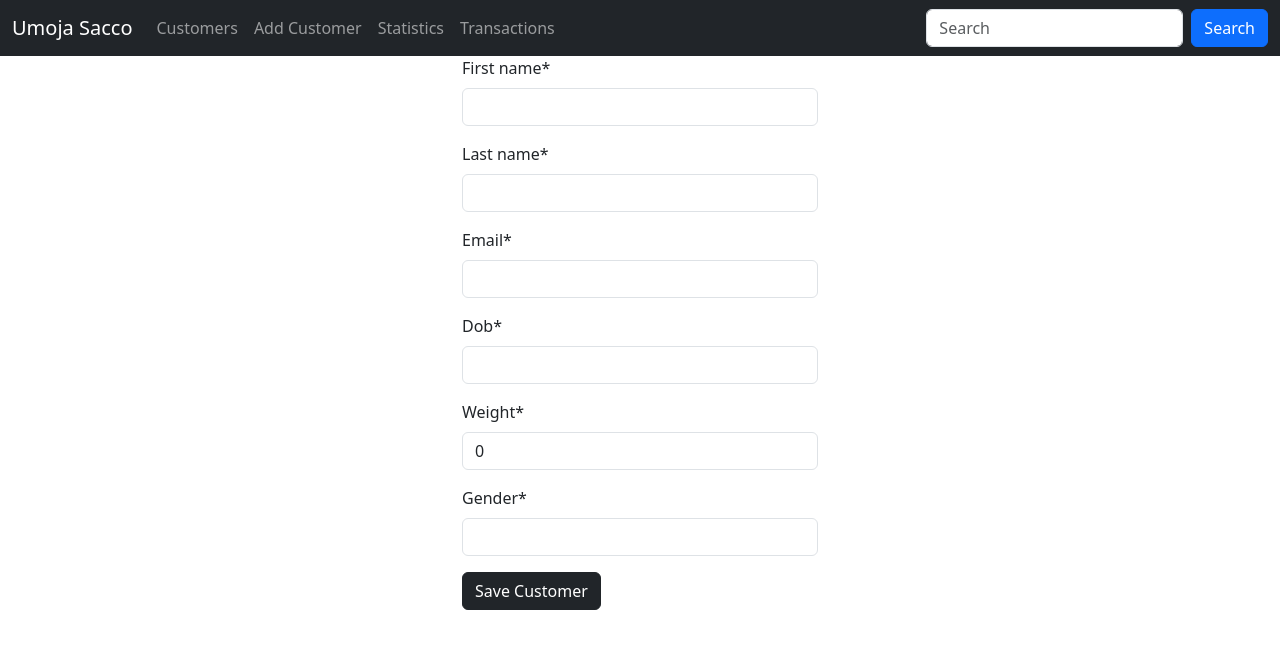
After one commit to coolmindcodes/project_database, a Django app: page /add/customer in a window 1280 px wide. The commit adds this page. Shown: the top 649 px of the page. Run offline with Django 5.2, Linux system fonts and the light colour scheme; some libraries are stand-ins or nearby versions.

Commit message:
Added customer forms

```diff
--- a/project_database/settings.py
+++ b/project_database/settings.py
@@ -38,6 +38,8 @@ INSTALLED_APPS = [
     'django.contrib.messages',
     'django.contrib.staticfiles',
     'sacco.apps.SaccoConfig',
+    'crispy_forms',
+    'crispy_bootstrap5'
 ]
 
 MIDDLEWARE = [
@@ -123,3 +125,7 @@ STATIC_URL = 'static/'
 # https://docs.djangoproject.com/en/5.1/ref/settings/#default-auto-field
 
 DEFAULT_AUTO_FIELD = 'django.db.models.BigAutoField'
+
+CRISPY_ALLOWED_TEMPLATE_PACKS = "bootstrap5"
+
+CRISPY_TEMPLATE_PACK = "bootstrap5"
--- a/project_database/urls.py
+++ b/project_database/urls.py
@@ -23,6 +23,8 @@ urlpatterns = [
 
     path('', views.customers, name='customers'),
 
+    path('add/customer', views.add_customer, name='add_customer'),
+
     path('customers/delete/<int:customer_id>', views.delete_customer, name='delete_customer'),
 
     path('admin/', admin.site.urls),
--- /dev/null
+++ b/sacco/app_forms.py
@@ -0,0 +1,9 @@
+from django import forms
+
+from sacco.models import Customer
+
+
+class CustomerForm(forms.ModelForm):
+    class Meta:
+        model = Customer
+        fields = ['first_name', 'last_name', 'email', 'dob', 'weight', 'gender']
--- a/sacco/views.py
+++ b/sacco/views.py
@@ -1,5 +1,7 @@
 from django.http import HttpResponse
 from django.shortcuts import render, redirect
+
+from sacco.app_forms import CustomerForm
 from sacco.models import Customer, Deposit
 
 
@@ -27,7 +29,7 @@ def test(request):
 # python manage.py runserver 8001
 
 def customers(request):
-    data = Customer.objects.all().order_by('-id').values()[0:10] # ORM select * from customers
+    data = Customer.objects.all().order_by('-id').values() # ORM select * from customers
     return render(request, "customers.html", {"customers": data})
 
 
@@ -35,3 +37,17 @@ def delete_customer(request, customer_id):
     customer = Customer.objects.get(id=customer_id) # select * from customers where id=7
     customer.delete() # delete from customers where id=7
     return redirect('customers')
+
+
+def add_customer(request):
+    if request.method == "POST":
+        form = CustomerForm(request.POST)
+        if form.is_valid():
+            form.save()
+            return redirect('customers')
+    else:
+        form = CustomerForm()
+    return render(request, 'customer_form.html', {"form": form})
+
+# pip install django-crispy-forms
+# pip install crispy-bootstrap5
--- /dev/null
+++ b/templates/customer_form.html
@@ -0,0 +1,20 @@
+{% extends 'master.html' %}
+{% load crispy_forms_tags %}
+
+{% block title %}
+	 <title>Add Customer</title>
+{% endblock %}
+
+{% block content %}
+	<div class="container">
+       <div class="row justify-content-center">
+            <div class="col-sm-4">
+                <form action="{% url 'add_customer' %}" method="post">
+                    {% csrf_token %}
+                    {{ form | crispy }}
+                    <button class="btn btn-dark">Save Customer</button>
+                </form>
+            </div>
+       </div>
+    </div>
+{% endblock %}
--- a/templates/master.html
+++ b/templates/master.html
@@ -24,14 +24,21 @@
         <div class="collapse navbar-collapse" id="mynavbar">
             <ul class="navbar-nav me-auto">
                 <li class="nav-item">
-                    <a class="nav-link" href="">Customers</a>
+                    <a class="nav-link" href="{% url 'customers' %}">Customers</a>
                 </li>
+
+                <li class="nav-item">
+                    <a class="nav-link" href="{% url 'add_customer' %}">Add Customer</a>
+                </li>
+
                 <li class="nav-item">
                     <a class="nav-link" href="#">Statistics</a>
                 </li>
+
                 <li class="nav-item">
                     <a class="nav-link" href="#">Transactions</a>
                 </li>
+
             </ul>
             <form class="d-flex">
                 <input class="form-control me-2" type="text" placeholder="Search">
```
